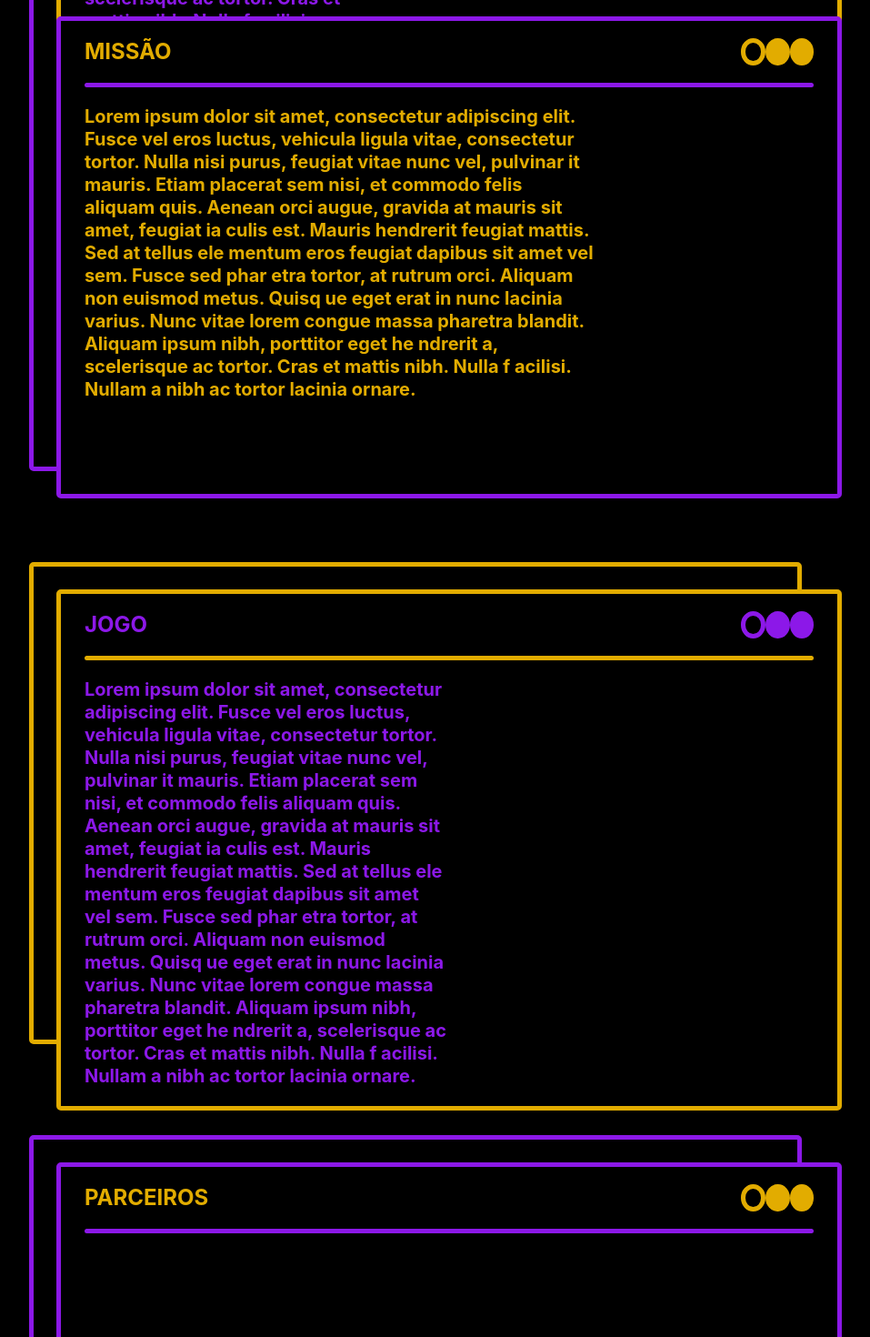
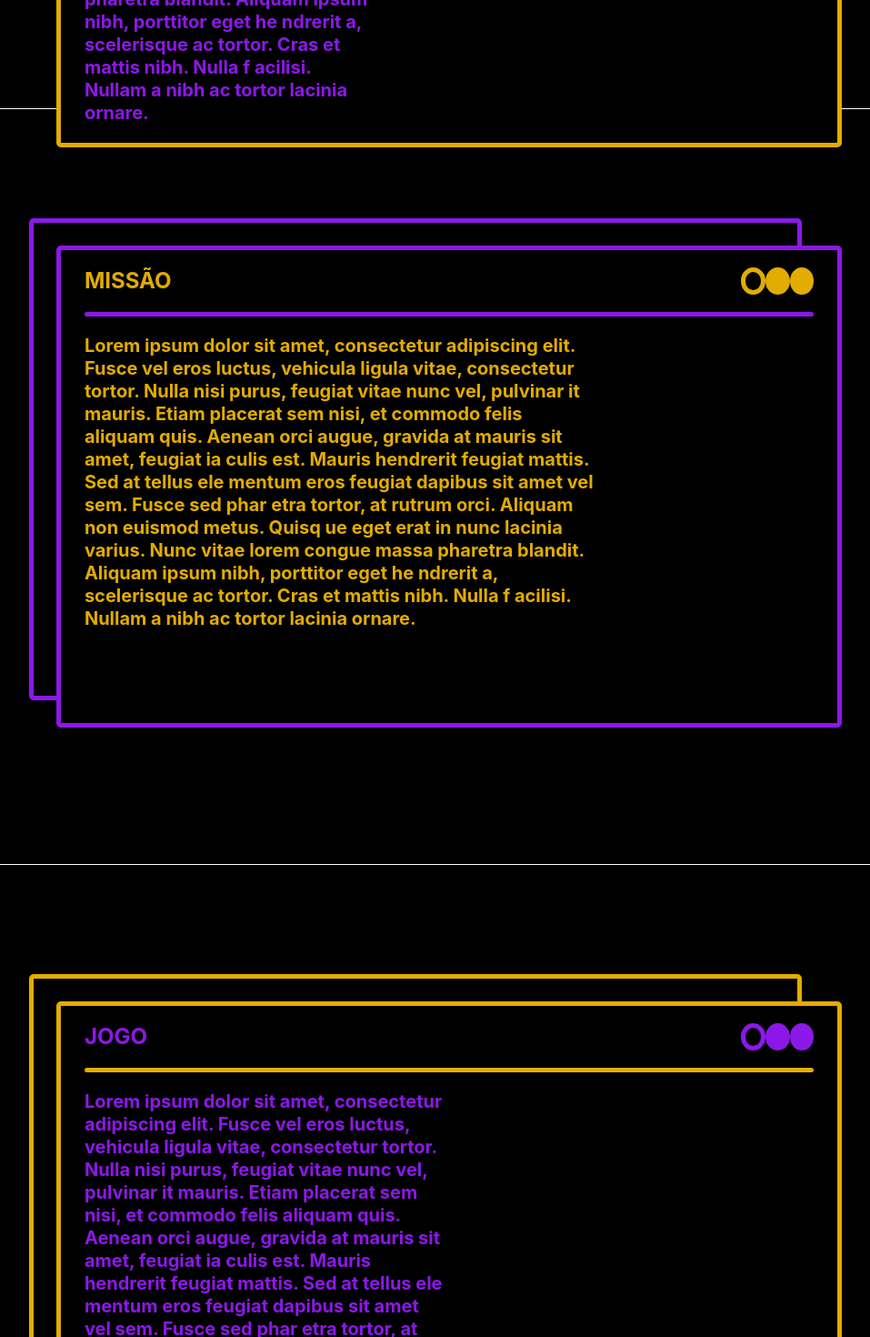
Before and after one commit to 0xZ0uk/ris, a React (Create React App) app: page / in a window 1280 px wide. Shown: the part 1300-2770 px from the top of the page at 91% size, without its empty margins (166-1123 px from the left). Built offline with nearby package versions, Linux system fonts and the light colour scheme.

Commit message:
Add border bottom to sections

```diff
--- a/src/components/Mainbox/index.tsx
+++ b/src/components/Mainbox/index.tsx
@@ -25,7 +25,7 @@ const Mainbox = ({
   children,
 }: Props) => {
   return (
-    <div style={{ marginTop: 100 }} id={menuAnchor}>
+    <div style={{ margin: "150px 0" }} id={menuAnchor}>
       <MainboxContainer style={{ borderColor: borderColor }}>
         <MainboxTitleContainer>
           <div
--- a/src/views/Root/index.tsx
+++ b/src/views/Root/index.tsx
@@ -13,10 +13,10 @@ const altColors = {
 const Root = () => {
   return (
     <Layout>
-      <Row>
+      <Row style={{ borderBottom: "1px solid #fff" }}>
         <Hero />
       </Row>
-      <Row>
+      <Row style={{ borderBottom: "1px solid #fff" }}>
         <Col md={2} />
         <Col md={8} lg={8}>
           <Mainbox title="Quem Somos" menuAnchor="quemSomos">
@@ -43,6 +43,11 @@ const Root = () => {
               </p>
             </div>
           </Mainbox>
+        </Col>
+      </Row>
+      <Row style={{ borderBottom: "1px solid #fff" }}>
+        <Col md={2} />
+        <Col md={8} lg={8}>
           <Mainbox title="Missão" menuAnchor="missao" {...altColors}>
             <div style={{ width: "70%", color: colors.primary }}>
               <p
@@ -67,6 +72,11 @@ const Root = () => {
               </p>
             </div>
           </Mainbox>
+        </Col>
+      </Row>
+      <Row style={{ borderBottom: "1px solid #fff" }}>
+        <Col md={2} />
+        <Col md={8} lg={8}>
           <Mainbox title="Jogo" menuAnchor="jogo">
             <div style={{ width: "50%", color: colors.secondary }}>
               <p
@@ -91,6 +101,11 @@ const Root = () => {
               </p>
             </div>
           </Mainbox>
+        </Col>
+      </Row>
+      <Row style={{ borderBottom: "1px solid #fff" }}>
+        <Col md={2} />
+        <Col md={8} lg={8}>
           <Mainbox title="Parceiros" menuAnchor="parceiros" {...altColors}>
             {" "}
           </Mainbox>
```
